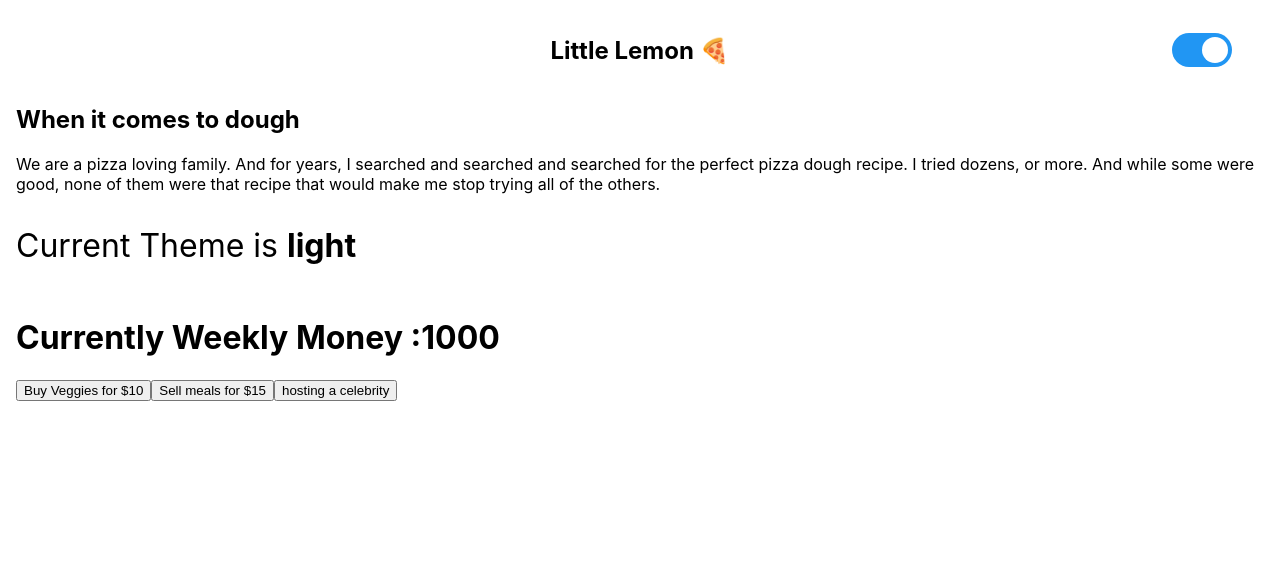
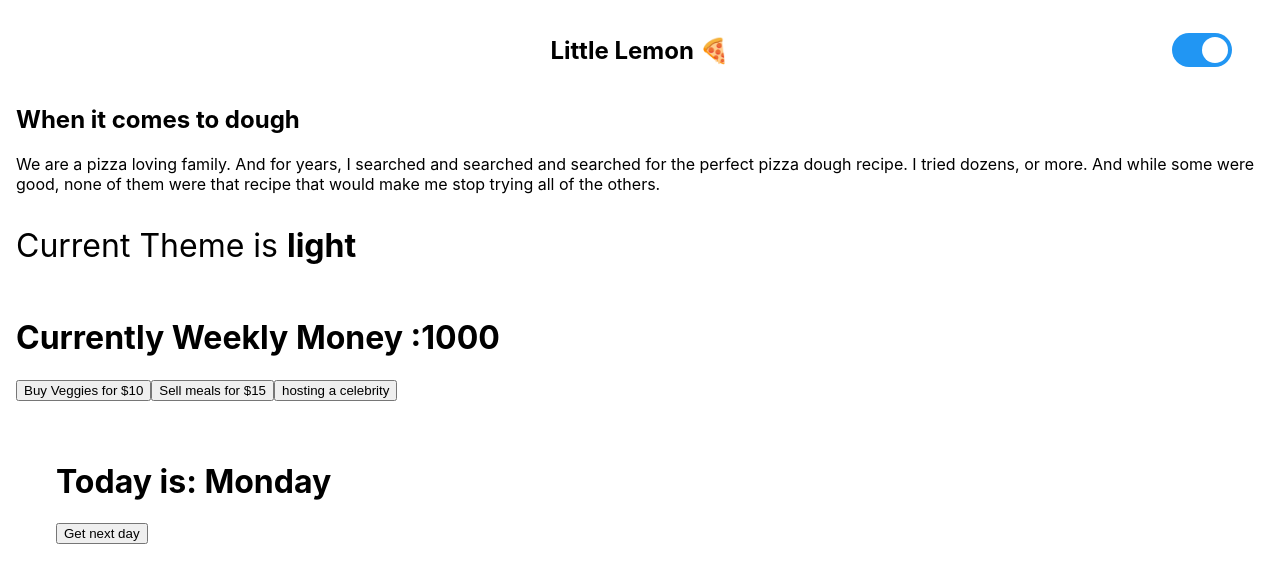
Before and after one commit to emmeiwhite/light-dark-theme-swticher, a React (Create React App) app: page / in a window 1280 px wide. Shown: the top 582 px of the page. Built offline with nearby package versions, Linux system fonts and the light colour scheme.

Commit message:
light-dark-1.6 hands on practice for custom hooks

```diff
--- a/src/App.js
+++ b/src/App.js
@@ -2,6 +2,7 @@ import "./App.css";
 import { ThemeProvider, useTheme } from "./ThemeContext";
 
 import Header from "./components/Header";
+import CustomDayTracker from "./pages/CustomDayTracker";
 import ExpenseTracker from "./pages/ExpenseTracker";
 import Page from "./pages/Page";
 
@@ -19,6 +20,9 @@ function App() {
 
       {/* --- Revisiting useReducer() Hook --- */}
       <ExpenseTracker />
+
+      {/* --- Tracking Work Days with Custom Hook --- */}
+      <CustomDayTracker />
     </div>
   );
 }
--- /dev/null
+++ b/src/pages/CustomDayTracker.js
@@ -0,0 +1,32 @@
+import { useState, useEffect, useRef } from "react";
+
+export default function CustomDayTracker() {
+  const [day, setDay] = useState("Monday");
+
+  /* --- Using the custom hook --- */
+
+  //The  Idea is to pass the prevDay before the component gets updated by the next day with getNextDay method
+
+  const prevDay = usePrevious(day);
+
+  const getNextDay = () => {};
+
+  return (
+    <div style={{ padding: "40px" }}>
+      <h1>
+        Today is: {day}
+        <br />
+        {prevDay && <span>Previous work day was: {prevDay}</span>}
+      </h1>
+      <button onClick={getNextDay}>Get next day</button>
+    </div>
+  );
+}
+
+// Custom Hook which will preserve the previous state and
+// as soon as the button gets clicked and current state is updated
+// we'll have the old value of state preserved in our ref.current;
+
+const usePrevious = () => {
+  return null;
+};
```
